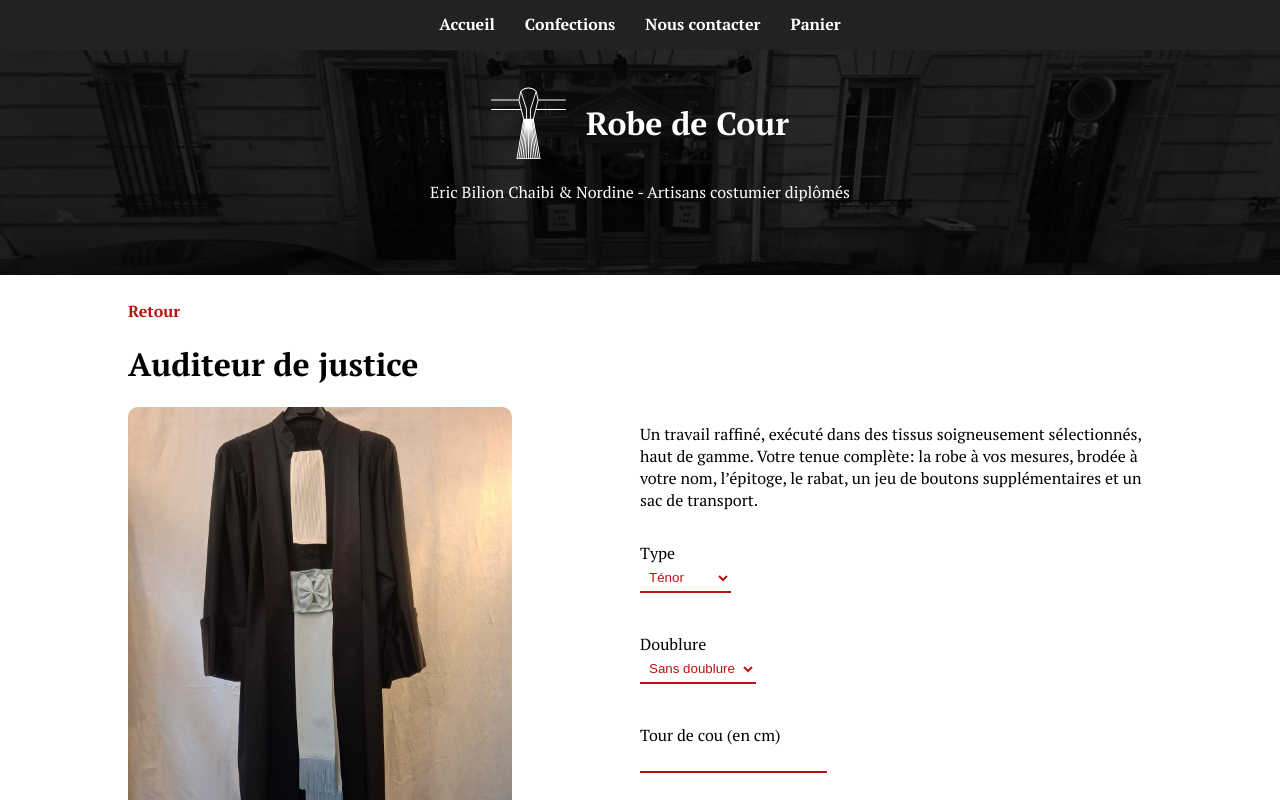
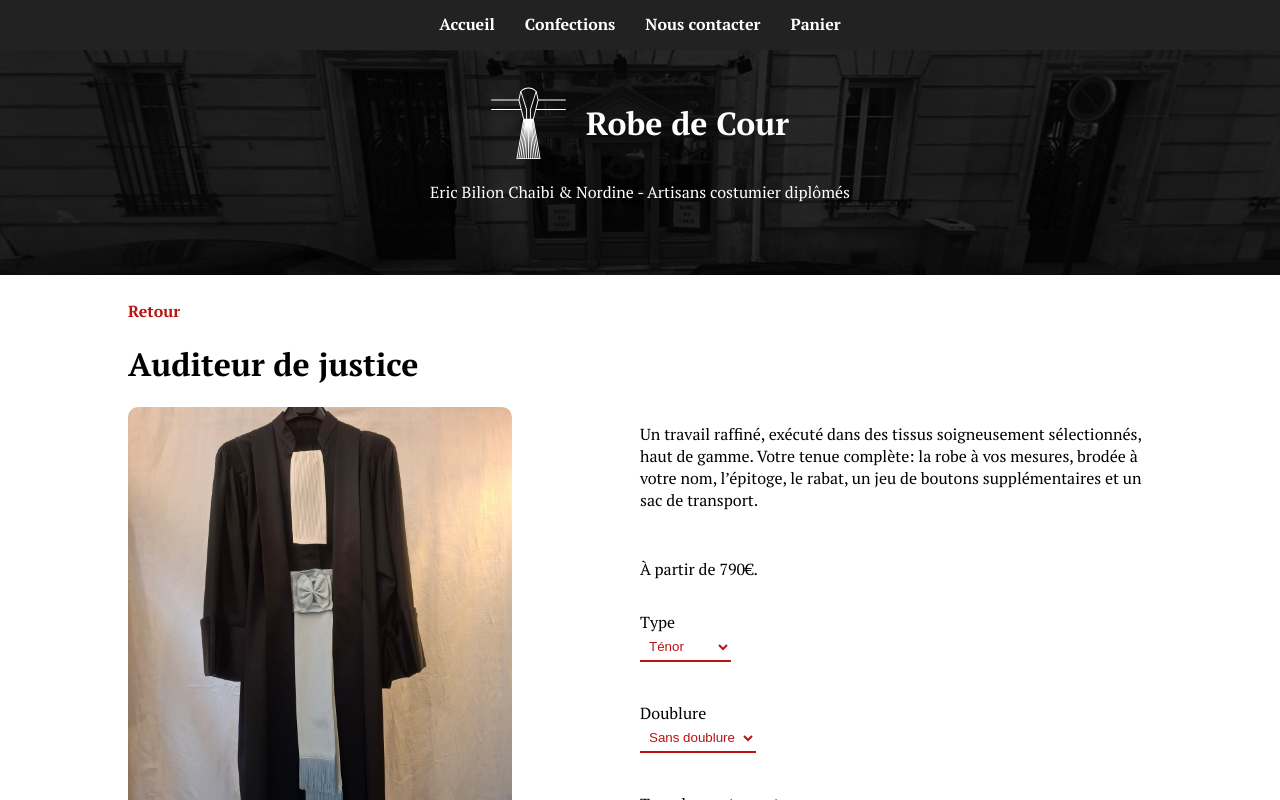
Before and after one commit to Ghatos-labs/robe-de-cour-site, a React (Vite) app: page /confections/auditeur in a window 1280 px wide. Shown: the top 800 px of the page. Built offline with nearby package versions, Linux system fonts and the light colour scheme.

Commit message:
added minimum price on article page

```diff
--- a/src/components/article.tsx
+++ b/src/components/article.tsx
@@ -161,7 +161,8 @@ function Article() {
                     </div>
                     <div className="sub-article-pannel">
                         <form id="article-form" onSubmit={handleSubmit}>
-                        <p id="article-description">{elemAdress.description}</p>
+                            <p id="article-description">{elemAdress.description}</p>
+                            <p>À partir de {Math.min(...elemAdress.price)}€.</p>
                             {DisplayOptions(setPrice)}
                             <h3 id="TTC-price">Prix TTC: {price}€</h3>
                             <h3 id="HT-price">Prix HT: {(price / tva).toFixed(2)}€</h3>
```
